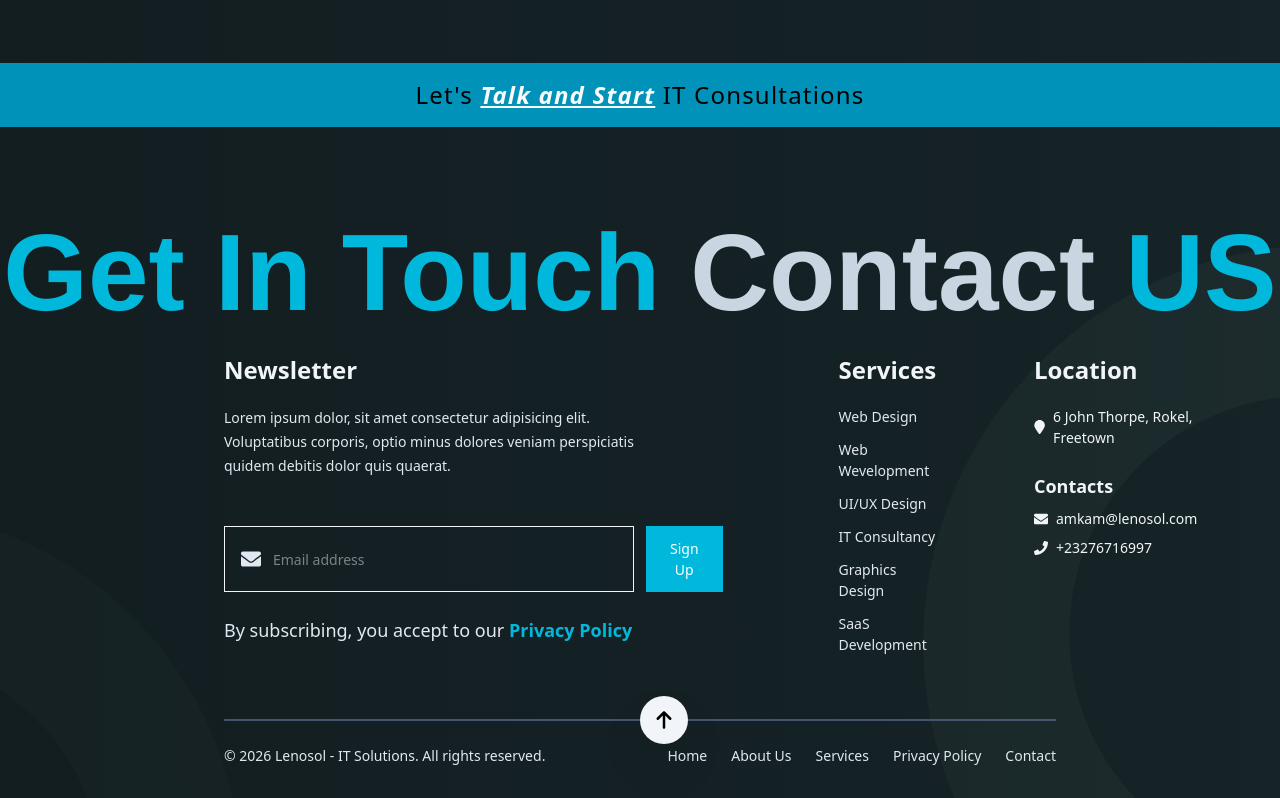
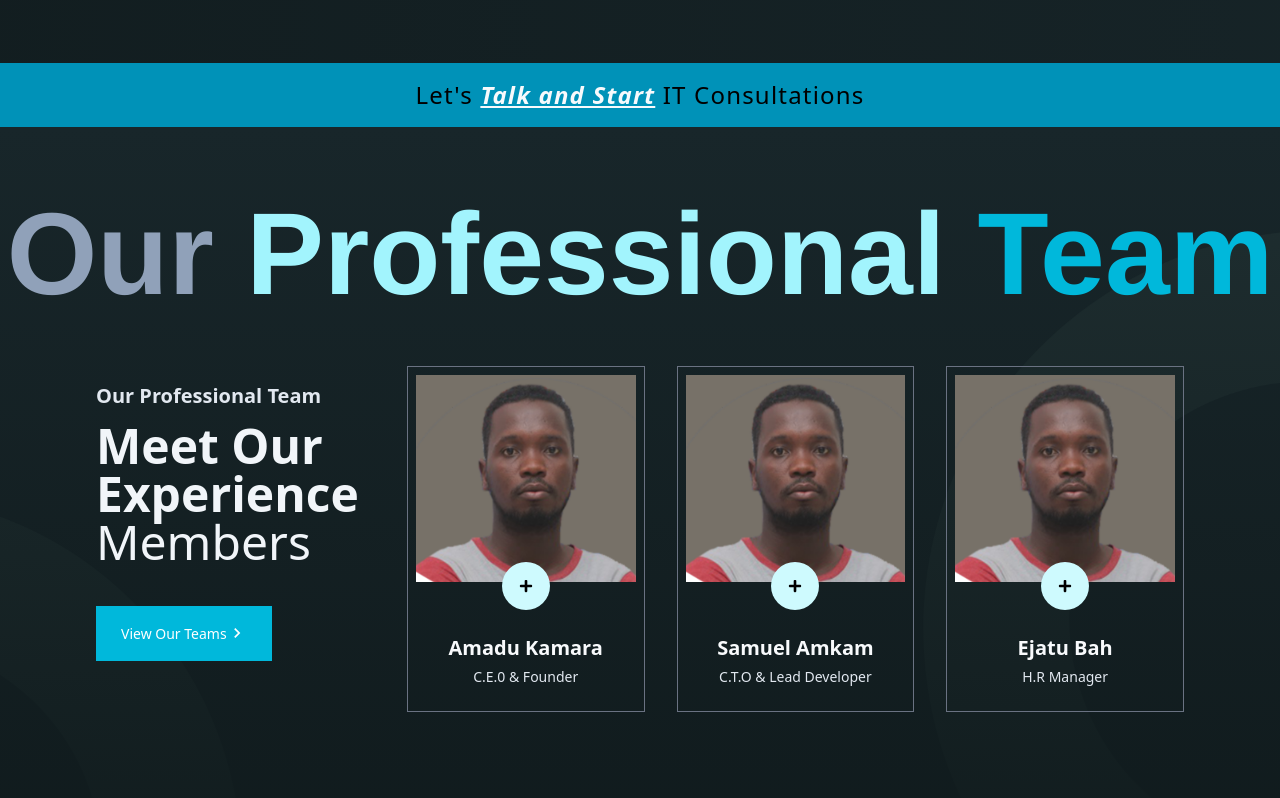
Before and after one commit to AmaduKamara/lenosol.dev, a Next.js app: page / in a window 1280 px wide. Shown: the part 4702-5500 px from the top of the page. Built offline with nearby package versions, Linux system fonts and the light colour scheme.

Commit message:
Complete team section on home page

```diff
--- /dev/null
+++ b/app/components/home-professional-teams.jsx
@@ -0,0 +1,176 @@
+"use client";
+import { useState } from "react";
+import teamMember1 from "@/app/images/team-member.png";
+import Image from "next/image";
+import Link from "next/link";
+import { FaFacebook, FaLinkedinIn, FaPlus, FaYoutube } from "react-icons/fa";
+import { MdKeyboardArrowRight } from "react-icons/md";
+import { FaX } from "react-icons/fa6";
+
+const HomeProfessionalTeams = () => {
+  const [socialToggle1, setSocialToggle1] = useState(false);
+  const [socialToggle2, setSocialToggle2] = useState(false);
+  const [socialToggle3, setSocialToggle3] = useState(false);
+
+  return (
+    <section className='home-teams py-10'>
+      <h2
+        id='footer-text'
+        className='font-bold text-[9.1vw] text-center text-slate-400'
+      >
+        Our <span className='text-cyan-200'>Professional</span>{" "}
+        <span className='text-cyan-500'>Team</span>
+      </h2>
+
+      <div className='container mx-auto px-24 pb-12 flex '>
+        <div className='w-2/7 pt-10'>
+          <p className='text-slate-200 text-xl font-bold text-start'>
+            Our Professional Team
+          </p>
+          <h2 className='text-slate-100 font-bold text-2xl md:text-3xl lg:text-5xl mt-3 text-start'>
+            Meet Our Experience
+            <span className='font-thin'> Members</span>{" "}
+          </h2>
+
+          <div className='mt-10'>
+            <Link href='/services'>
+              <button
+                type='button'
+                className='flex items-center cursor-pointer py-4 px-6  bg-cyan-500 text-white border border-cyan-500 hover:bg-transparent transition-all ease-in-out duration-300 '
+              >
+                View Our Teams
+                <MdKeyboardArrowRight size={20} className='text-white' />
+              </button>
+            </Link>
+          </div>
+        </div>
+
+        <div className='w-5/7 mt-6'>
+          <div>
+            <div className='grid grid-cols-1 md:grid-cols-3 gap-8'>
+              {/* Team Member 1 */}
+              <div
+                className='w-full border p-2 border-gray-500 pb-4 md:pb-6'
+                onClick={() => setSocialToggle1(!socialToggle1)}
+              >
+                <Image
+                  src={teamMember1}
+                  alt='Team Member 1'
+                  className='w-full'
+                />
+                <div
+                  className='flex justify-center items-center mb-6 relative'
+                  onClick={() => setSocialToggle1(!socialToggle1)}
+                >
+                  <div className='w-12 h-12 bg-cyan-100 rounded-full flex items-center justify-center -mt-5 cursor-pointer'>
+                    <FaPlus />
+                  </div>
+                  {socialToggle1 && (
+                    <div className='bg-cyan-600 py-5 mb-4 px-8 absolute flex items-center gap-4 transition-all ease-in-out duration-500'>
+                      <Link href='#facebook'>
+                        <FaFacebook className='text-slate-50' size={20} />
+                      </Link>
+                      <Link href='#facebook'>
+                        <FaLinkedinIn className='text-slate-50' size={20} />
+                      </Link>
+                      <Link href='#facebook'>
+                        <FaX className='text-slate-50' size={18} />
+                      </Link>
+                      <Link href='#facebook'>
+                        <FaYoutube className='text-slate-50' size={20} />
+                      </Link>
+                    </div>
+                  )}
+                </div>
+                <h4 className='text-center text-xl text-slate-50 font-bold'>
+                  Amadu Kamara
+                </h4>
+                <p className='text-center text-slate-200 mt-1'>
+                  C.E.0 & Founder
+                </p>
+              </div>
+
+              {/* Team Member 2 */}
+              <div
+                className='w-full border p-2 border-gray-500 pb-4 md:pb-6'
+                onClick={() => setSocialToggle2(!socialToggle2)}
+              >
+                <Image
+                  src={teamMember1}
+                  alt='Team Member 1'
+                  className='w-full'
+                />
+                <div className='flex justify-center items-center mb-6'>
+                  <div className='w-12 h-12 bg-cyan-100 rounded-full flex items-center justify-center -mt-5 cursor-pointer'>
+                    <FaPlus />
+                  </div>
+                  {socialToggle2 && (
+                    <div className='bg-cyan-600 py-5 mb-4 px-8 absolute flex items-center gap-4 transition-all ease-in-out duration-500'>
+                      <Link href='#facebook'>
+                        <FaFacebook className='text-slate-50' size={20} />
+                      </Link>
+                      <Link href='#facebook'>
+                        <FaLinkedinIn className='text-slate-50' size={20} />
+                      </Link>
+                      <Link href='#facebook'>
+                        <FaX className='text-slate-50' size={18} />
+                      </Link>
+                      <Link href='#facebook'>
+                        <FaYoutube className='text-slate-50' size={20} />
+                      </Link>
+                    </div>
+                  )}
+                </div>
+                <h4 className='text-center text-xl text-slate-50 font-bold'>
+                  Samuel Amkam
+                </h4>
+                <p className='text-center text-slate-200 mt-1'>
+                  C.T.O & Lead Developer
+                </p>
+              </div>
+
+              {/* Team Member 3 */}
+              <div
+                className='w-full border p-2 border-gray-500 pb-4 md:pb-6'
+                onClick={() => setSocialToggle3(!socialToggle3)}
+              >
+                <Image
+                  src={teamMember1}
+                  alt='Team Member 1'
+                  className='w-full'
+                />
+                <div className='flex justify-center items-center mb-6'>
+                  <div className='w-12 h-12 bg-cyan-100 rounded-full flex items-center justify-center -mt-5 cursor-pointer'>
+                    <FaPlus />
+                  </div>
+                  {socialToggle3 && (
+                    <div className='bg-cyan-600 py-5 mb-4 px-8 absolute flex items-center gap-4 transition-all ease-in-out duration-500'>
+                      <Link href='#facebook'>
+                        <FaFacebook className='text-slate-50' size={20} />
+                      </Link>
+                      <Link href='#facebook'>
+                        <FaLinkedinIn className='text-slate-50' size={20} />
+                      </Link>
+                      <Link href='#facebook'>
+                        <FaX className='text-slate-50' size={18} />
+                      </Link>
+                      <Link href='#facebook'>
+                        <FaYoutube className='text-slate-50' size={20} />
+                      </Link>
+                    </div>
+                  )}
+                </div>
+                <h4 className='text-center text-xl text-slate-50 font-bold'>
+                  Ejatu Bah
+                </h4>
+                <p className='text-center text-slate-200 mt-1'>H.R Manager</p>
+              </div>
+            </div>
+          </div>
+        </div>
+      </div>
+    </section>
+  );
+};
+
+export default HomeProfessionalTeams;
--- a/app/globals.css
+++ b/app/globals.css
@@ -32,6 +32,15 @@ body {
   background-size: cover;
 }
 
+.home-teams {
+  background:
+    linear-gradient(to bottom, rgba(24, 38, 42, 0.102), rgba(15, 25, 27, 0.8)),
+    url("../app/home-hero.png");
+  background-repeat: no-repeat;
+  background-position: center;
+  background-size: cover;
+}
+
 .footer {
   background:
     linear-gradient(to right, rgba(15, 25, 27, 0.65), rgba(15, 25, 27, 0.22)),
--- a/app/page.tsx
+++ b/app/page.tsx
@@ -1,6 +1,7 @@
 import HomeHero from "./components/home-hero";
 import HomeAbout from "./components/home-about";
 import HomeServices from "./components/home-services";
+import HomeProfessionalTeams from "./components/home-professional-teams";
 
 const Home = () => {
   return (
@@ -8,6 +9,7 @@ const Home = () => {
       <HomeHero />
       <HomeAbout />
       <HomeServices />
+      <HomeProfessionalTeams />
     </>
   );
 };
```
Also changed, not shown: app/images/team-member.png (added).
